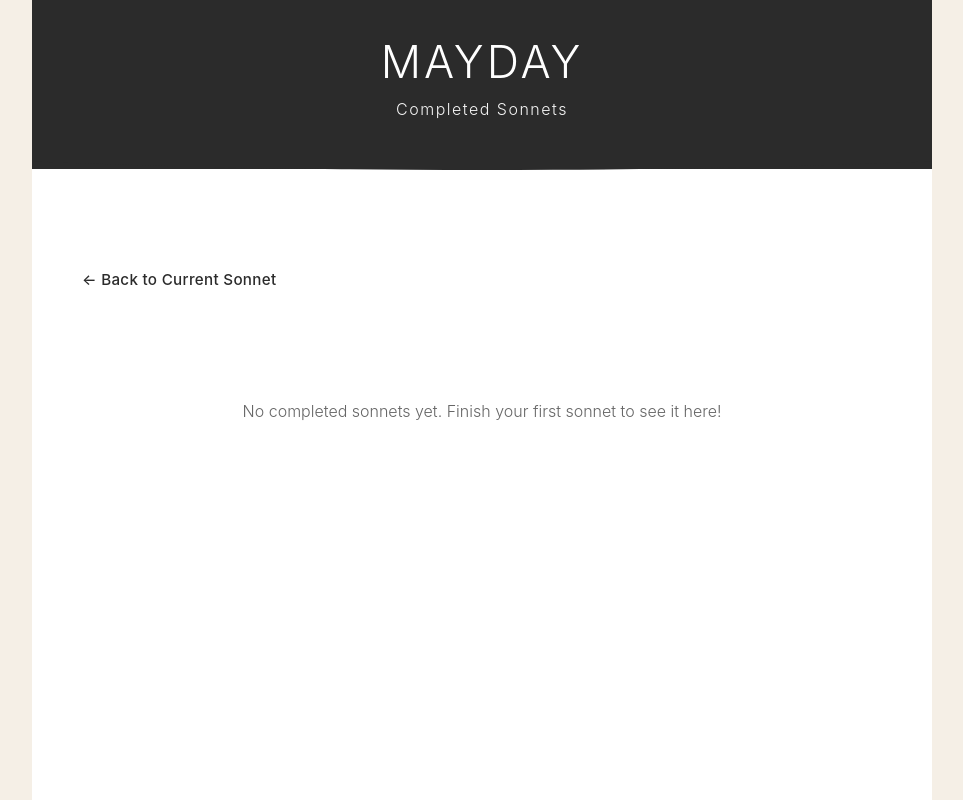
After one commit to future-tripper/psny-mayday, a FastAPI app: template templates/sonnets.html in a window 1280 px wide. The commit adds this page. Shown: the whole page, without its empty margins (158-1121 px from the left). Run offline with FastAPI, Linux system fonts and the light colour scheme; the template is opened without the code that fills it, so the values that code supplies are empty.

Commit message:
Add features and apply PSNY branding
Implemented new features:
- Completed sonnets gallery page (/sonnets route)
- Celebration message when sonnet is completed (shown to both users)
- Auto-refresh every 10 seconds when waiting for partner's turn
- Removed line numbers from poetry display

Applied PSNY visual branding:
- Warm peachy-pink color palette (#E8B4A4, #F4C5B8)
- Wavy organic borders on header and user info sections
- Elegant, minimal typography with reduced line spacing
- Clean, breathable white space
- Removed heavy boxes and borders for sophisticated look
- Smaller, refined fonts matching PSNY aesthetic

Design improvements:
- Compact header with curved wave transition
- Simplified turn indicators (no green boxes)
- Centered poetry column with elegant spacing
- Subtle shadows and gradients
- Clean completed sonnets display with minimal dividers

🤖 Generated with [Claude Code](https://claude.com/claude-code)

Co-Authored-By: Claude <noreply@anthropic.com>

```diff
--- a/app.py
+++ b/app.py
@@ -14,7 +14,7 @@ templates = Jinja2Templates(directory="templates")
 
 
 @app.get("/")
-async def home(request: Request, u: str = None, session: Session = Depends(get_session)):
+async def home(request: Request, u: str = None, completed: bool = False, session: Session = Depends(get_session)):
     if not u:
         return templates.TemplateResponse("index.html", {
             "request": request,
@@ -46,13 +46,16 @@ async def home(request: Request, u: str = None, session: Session = Depends(get_s
     is_my_turn = turn and turn.next_user_id == current_user.id
     next_line_number = len(lines) + 1
 
+    just_completed = completed or (len(lines) == 1 and active_sonnet.id > 1)
+
     return templates.TemplateResponse("index.html", {
         "request": request,
         "current_user": current_user,
         "lines": lines,
         "is_my_turn": is_my_turn,
         "next_line_number": next_line_number,
-        "sonnet": active_sonnet
+        "sonnet": active_sonnet,
+        "show_celebration": just_completed
     })
 
 
@@ -122,4 +125,31 @@ async def add_line(
 
     session.commit()
 
+    if next_line_number == 14:
+        return RedirectResponse(f"/?u={u}&completed=true", status_code=303)
+
     return RedirectResponse(f"/?u={u}", status_code=303)
+
+
+@app.get("/sonnets")
+async def view_sonnets(request: Request, u: str = None, session: Session = Depends(get_session)):
+    current_user = None
+    if u:
+        current_user = session.exec(select(User).where(User.code == u)).first()
+
+    completed_sonnets = session.exec(
+        select(Sonnet).where(Sonnet.status == "complete").order_by(Sonnet.created_at.desc())
+    ).all()
+
+    sonnets_with_lines = []
+    for sonnet in completed_sonnets:
+        lines = session.exec(
+            select(Line).where(Line.sonnet_id == sonnet.id).order_by(Line.line_number)
+        ).all()
+        sonnets_with_lines.append({"sonnet": sonnet, "lines": lines})
+
+    return templates.TemplateResponse("sonnets.html", {
+        "request": request,
+        "current_user": current_user,
+        "sonnets_with_lines": sonnets_with_lines
+    })
--- a/static/styles.css
+++ b/static/styles.css
@@ -5,151 +5,327 @@
 }
 
 body {
-    font-family: 'Georgia', serif;
-    background: linear-gradient(135deg, #667eea 0%, #764ba2 100%);
+    font-family: -apple-system, BlinkMacSystemFont, 'Segoe UI', 'Helvetica Neue', Arial, sans-serif;
+    background: #F5EFE6;
     min-height: 100vh;
-    padding: 20px;
+    padding: 0;
     color: #333;
 }
 
 .container {
-    max-width: 700px;
+    max-width: 900px;
     margin: 0 auto;
     background: white;
-    border-radius: 12px;
-    box-shadow: 0 10px 40px rgba(0, 0, 0, 0.2);
-    padding: 40px;
+    min-height: 100vh;
+    position: relative;
 }
 
 header {
+    background: #2b2b2b;
+    color: white;
     text-align: center;
-    margin-bottom: 30px;
-    border-bottom: 2px solid #667eea;
-    padding-bottom: 20px;
+    padding: 35px 20px 50px;
+    position: relative;
+    overflow: visible;
+}
+
+header::after {
+    content: '';
+    position: absolute;
+    bottom: -1px;
+    left: 0;
+    width: 100%;
+    height: 40px;
+    background: #2b2b2b;
+    clip-path: ellipse(80% 100% at 50% 0%);
 }
 
 h1 {
-    font-size: 3em;
-    color: #667eea;
-    margin-bottom: 5px;
+    font-size: 2.8em;
+    font-weight: 300;
+    letter-spacing: 3px;
+    margin-bottom: 10px;
+    text-transform: uppercase;
 }
 
 .tagline {
-    color: #666;
-    font-style: italic;
-    font-size: 0.9em;
+    font-size: 1em;
+    font-weight: 300;
+    letter-spacing: 1.5px;
+    opacity: 0.95;
 }
 
 .error {
-    background: #fee;
-    border: 1px solid #fcc;
-    padding: 15px;
-    border-radius: 6px;
-    color: #c33;
+    background: #ffe4e1;
+    border-left: 4px solid #dc3545;
+    padding: 20px;
+    margin: 80px 40px 20px;
+    color: #721c24;
+}
+
+.celebration {
+    background: linear-gradient(135deg, #E8B4A4 0%, #F4C5B8 100%);
+    padding: 40px;
+    margin: 80px 40px 40px;
+    border-radius: 12px;
     text-align: center;
+    box-shadow: 0 4px 20px rgba(232, 180, 164, 0.3);
+    position: relative;
+}
+
+.celebration::before {
+    content: '';
+    position: absolute;
+    top: -30px;
+    left: 10%;
+    right: 10%;
+    height: 40px;
+    background: linear-gradient(135deg, #E8B4A4 0%, #F4C5B8 100%);
+    border-radius: 50%;
+    opacity: 0.3;
+    filter: blur(20px);
+}
+
+.celebration h2 {
+    color: #2b2b2b;
+    font-size: 2em;
+    margin-bottom: 20px;
+    font-weight: 400;
+}
+
+.celebration p {
+    color: #4a4a4a;
+    font-size: 1.15em;
+    margin: 15px 0;
+    line-height: 1.7;
+}
+
+.poetry-quote {
+    font-style: italic;
+    margin-top: 25px;
+    padding-top: 25px;
+    border-top: 2px solid rgba(43, 43, 43, 0.2);
+    font-size: 1em !important;
 }
 
 .user-info {
-    background: #f8f9fa;
-    padding: 10px 15px;
-    border-radius: 6px;
-    margin-bottom: 20px;
+    background: linear-gradient(135deg, #E8B4A4 0%, #F4C5B8 100%);
+    padding: 18px 40px;
     text-align: center;
+    margin-top: 45px;
+    position: relative;
+}
+
+.user-info::before {
+    content: '';
+    position: absolute;
+    top: -15px;
+    left: 0;
+    width: 100%;
+    height: 20px;
+    background: linear-gradient(135deg, #E8B4A4 0%, #F4C5B8 100%);
+    clip-path: ellipse(60% 100% at 50% 100%);
+}
+
+.user-info::after {
+    content: '';
+    position: absolute;
+    bottom: -15px;
+    left: 0;
+    width: 100%;
+    height: 20px;
+    background: linear-gradient(135deg, #E8B4A4 0%, #F4C5B8 100%);
+    clip-path: ellipse(60% 100% at 50% 0%);
 }
 
 .user-info strong {
-    color: #667eea;
+    color: #2b2b2b;
+    font-weight: 600;
+}
+
+.user-info .link {
+    color: #2b2b2b;
+    text-decoration: none;
+    font-weight: 500;
+    border-bottom: 1px solid transparent;
+    transition: border-color 0.2s;
+}
+
+.user-info .link:hover {
+    border-bottom-color: #2b2b2b;
 }
 
 .sonnet {
-    margin-bottom: 30px;
+    padding: 40px 50px 30px;
 }
 
 .sonnet h2 {
-    font-size: 1.2em;
-    color: #555;
-    margin-bottom: 15px;
+    font-size: 0.95em;
+    color: #999;
+    margin-bottom: 30px;
     text-align: center;
+    font-weight: 400;
+    letter-spacing: 1px;
+    text-transform: uppercase;
 }
 
 .lines {
-    background: #fafafa;
-    padding: 20px;
-    border-radius: 8px;
-    border-left: 4px solid #667eea;
+    background: transparent;
+    padding: 0;
+    border-radius: 0;
+    border-left: none;
+    line-height: 1.6;
+    max-width: 650px;
+    margin: 0 auto;
 }
 
 .line {
-    margin: 10px 0;
-    font-size: 1.1em;
-    line-height: 1.8;
-}
-
-.line-number {
-    color: #999;
-    margin-right: 10px;
-    font-weight: bold;
-}
-
-.line-text {
-    color: #333;
+    margin: 8px 0;
+    font-size: 1.05em;
+    color: #3a3a3a;
+    font-family: Georgia, 'Times New Roman', serif;
+    font-weight: 400;
+    letter-spacing: 0.3px;
 }
 
 .turn-indicator {
-    padding: 15px;
-    border-radius: 8px;
+    padding: 0;
+    border-radius: 0;
     text-align: center;
-    margin-bottom: 20px;
+    margin: 35px 50px 25px;
+    font-size: 0.95em;
+    background: transparent;
+    border: none;
+    box-shadow: none;
 }
 
 .my-turn {
-    background: #d4edda;
-    border: 2px solid #28a745;
-    color: #155724;
+    background: transparent;
+    border: none;
+    color: #2b2b2b;
+    box-shadow: none;
+}
+
+.my-turn p {
+    font-weight: 400;
+    letter-spacing: 0.5px;
+    margin: 8px 0;
 }
 
 .waiting {
-    background: #fff3cd;
-    border: 2px solid #ffc107;
-    color: #856404;
+    background: transparent;
+    border: none;
+    color: #888;
+    box-shadow: none;
+}
+
+.waiting p {
+    font-weight: 300;
+    letter-spacing: 0.5px;
+    margin: 8px 0;
 }
 
 .hint {
     font-size: 0.85em;
-    margin-top: 5px;
-    opacity: 0.8;
+    margin-top: 10px;
+    opacity: 0.7;
+    font-weight: 300;
 }
 
 .line-form {
     display: flex;
-    gap: 10px;
+    gap: 12px;
+    padding: 0 50px 50px;
+    max-width: 750px;
+    margin: 0 auto;
 }
 
 .line-input {
     flex: 1;
-    padding: 12px 15px;
-    border: 2px solid #ddd;
-    border-radius: 6px;
-    font-size: 1em;
-    font-family: 'Georgia', serif;
+    padding: 14px 18px;
+    border: 1px solid #ddd;
+    border-radius: 4px;
+    font-size: 0.95em;
+    font-family: Georgia, serif;
+    background: white;
+    transition: all 0.2s;
 }
 
 .line-input:focus {
     outline: none;
-    border-color: #667eea;
+    border-color: #E8B4A4;
+    box-shadow: 0 0 0 2px rgba(232, 180, 164, 0.1);
 }
 
 .submit-btn {
-    padding: 12px 25px;
-    background: #667eea;
+    padding: 14px 30px;
+    background: #2b2b2b;
     color: white;
     border: none;
-    border-radius: 6px;
-    font-size: 1em;
+    border-radius: 4px;
+    font-size: 0.95em;
     cursor: pointer;
-    font-weight: bold;
+    font-weight: 500;
+    letter-spacing: 0.5px;
+    transition: all 0.2s;
 }
 
 .submit-btn:hover {
-    background: #764ba2;
+    background: #1a1a1a;
 }
+
+.page-nav {
+    padding: 30px 50px;
+    margin-top: 70px;
+}
+
+.nav-link {
+    color: #2b2b2b;
+    text-decoration: none;
+    font-weight: 500;
+    border-bottom: 2px solid transparent;
+    transition: border-color 0.2s;
+    font-size: 0.95em;
+    letter-spacing: 0.3px;
+}
+
+.nav-link:hover {
+    border-bottom-color: #E8B4A4;
+}
+
+.empty-state {
+    padding: 80px 50px;
+    text-align: center;
+    color: #666;
+    font-size: 1em;
+    line-height: 1.6;
+    font-weight: 300;
+}
+
+.completed-sonnet {
+    margin: 40px 50px;
+    padding: 40px;
+    background: transparent;
+    border: none;
+    border-top: 1px solid #e8e8e8;
+}
+
+.completed-sonnet:first-of-type {
+    border-top: none;
+}
+
+.completed-sonnet h3 {
+    color: #2b2b2b;
+    font-size: 1.1em;
+    margin-bottom: 8px;
+    font-weight: 500;
+    letter-spacing: 0.5px;
+}
+
+.sonnet-date {
+    color: #aaa;
+    font-size: 0.8em;
+    margin-bottom: 30px;
+    font-weight: 300;
+    letter-spacing: 0.3px;
+}
--- /dev/null
+++ b/templates/sonnets.html
@@ -0,0 +1,39 @@
+<!DOCTYPE html>
+<html lang="en">
+<head>
+    <meta charset="UTF-8">
+    <meta name="viewport" content="width=device-width, initial-scale=1.0">
+    <title>Completed Sonnets - Mayday</title>
+    <link rel="stylesheet" href="/static/styles.css">
+</head>
+<body>
+    <div class="container">
+        <header>
+            <h1>Mayday</h1>
+            <p class="tagline">Completed Sonnets</p>
+        </header>
+
+        <nav class="page-nav">
+            <a href="/?u={{ current_user.code if current_user else 'ALPHA' }}" class="nav-link">← Back to Current Sonnet</a>
+        </nav>
+
+        {% if sonnets_with_lines|length == 0 %}
+        <div class="empty-state">
+            <p>No completed sonnets yet. Finish your first sonnet to see it here!</p>
+        </div>
+        {% else %}
+            {% for item in sonnets_with_lines %}
+            <div class="completed-sonnet">
+                <h3>Sonnet #{{ item.sonnet.id }}</h3>
+                <p class="sonnet-date">Completed: {{ item.sonnet.created_at.strftime('%B %d, %Y at %I:%M %p') }}</p>
+                <div class="lines">
+                    {% for line in item.lines %}
+                    <div class="line">{{ line.text }}</div>
+                    {% endfor %}
+                </div>
+            </div>
+            {% endfor %}
+        {% endif %}
+    </div>
+</body>
+</html>
```
Also changed, not shown: templates/index.html (+13 -5 lines).
